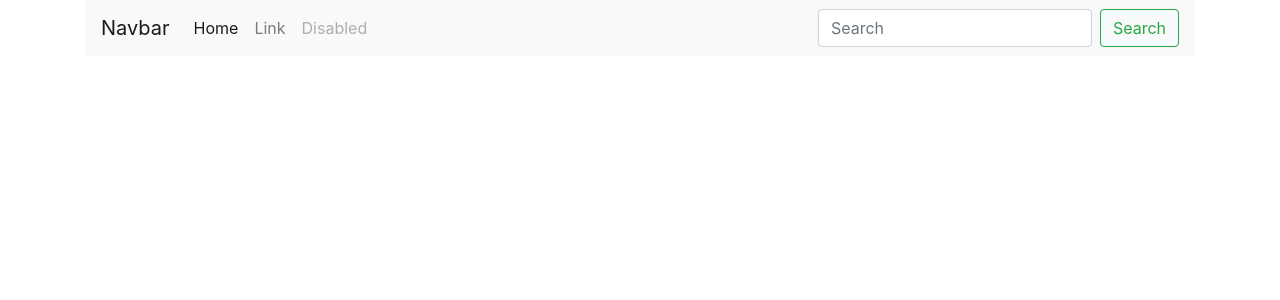
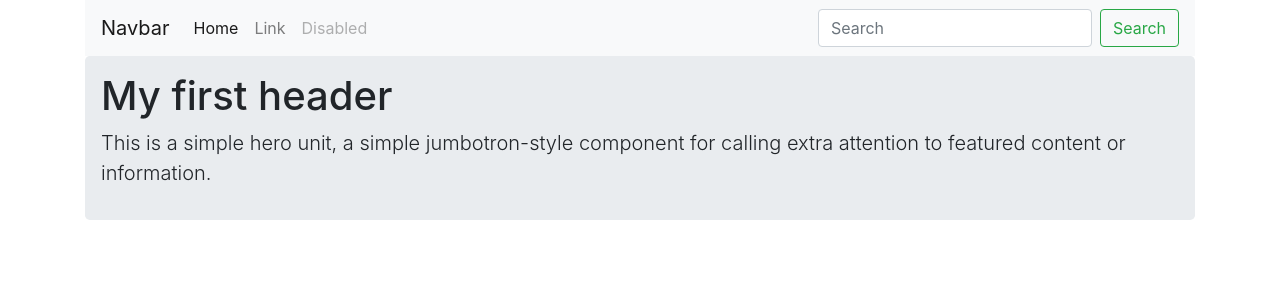
Before and after one commit to objectprogr/Dashboard, an Angular app: page / in a window 1280 px wide. Shown: the top 300 px of the page. Built offline with nearby package versions, Linux system fonts and the light colour scheme.

Commit message:
added example header (jumbotron) and basic styling

```diff
--- a/src/app/app.component.html
+++ b/src/app/app.component.html
@@ -25,3 +25,10 @@
   </div>
 </nav>
 </div>
+<div class="container">
+  <div class="jumbotron">
+    <h1 class="display-6">My first header</h1>
+    <p class="lead">This is a simple hero unit, a simple jumbotron-style component for
+                    calling extra attention to featured content or information.</p>
+  </div>
+</div>
--- a/src/styles.css
+++ b/src/styles.css
@@ -1 +1,4 @@
 /* You can add global styles to this file, and also import other style files */
+.jumbotron{
+    padding: 1rem 1rem;
+}
```
